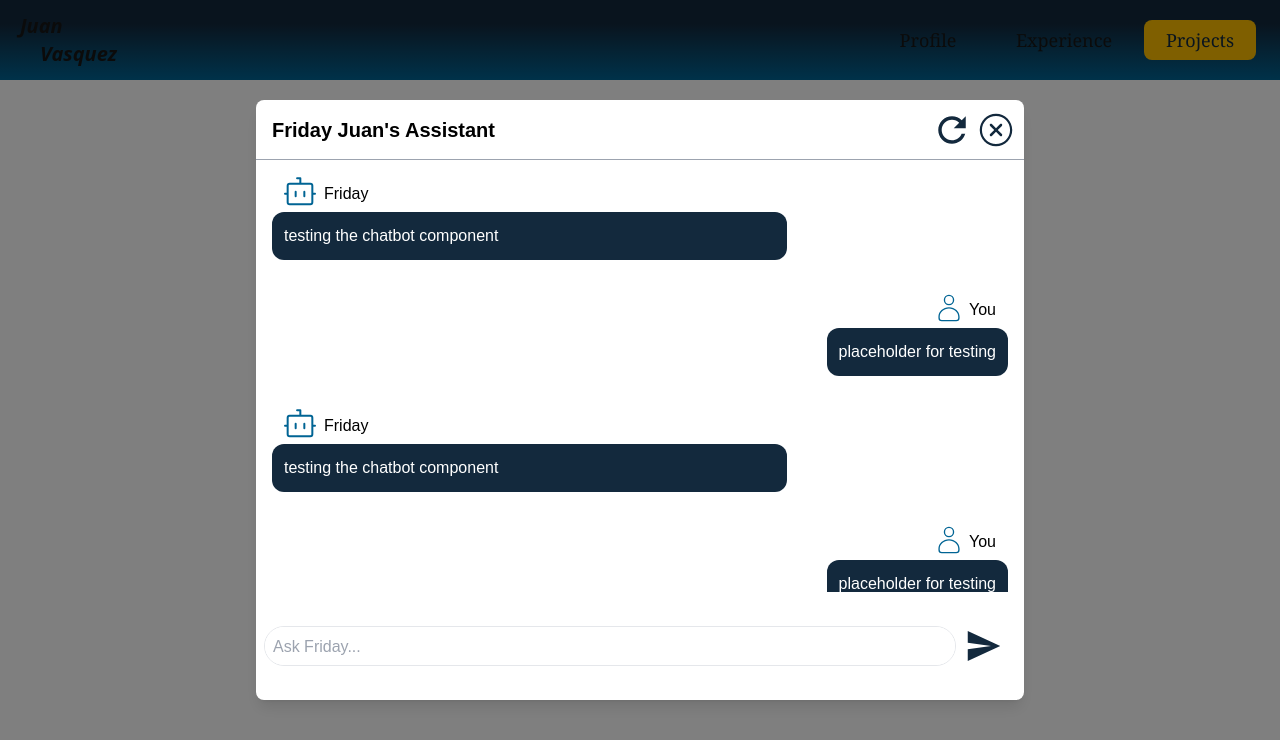
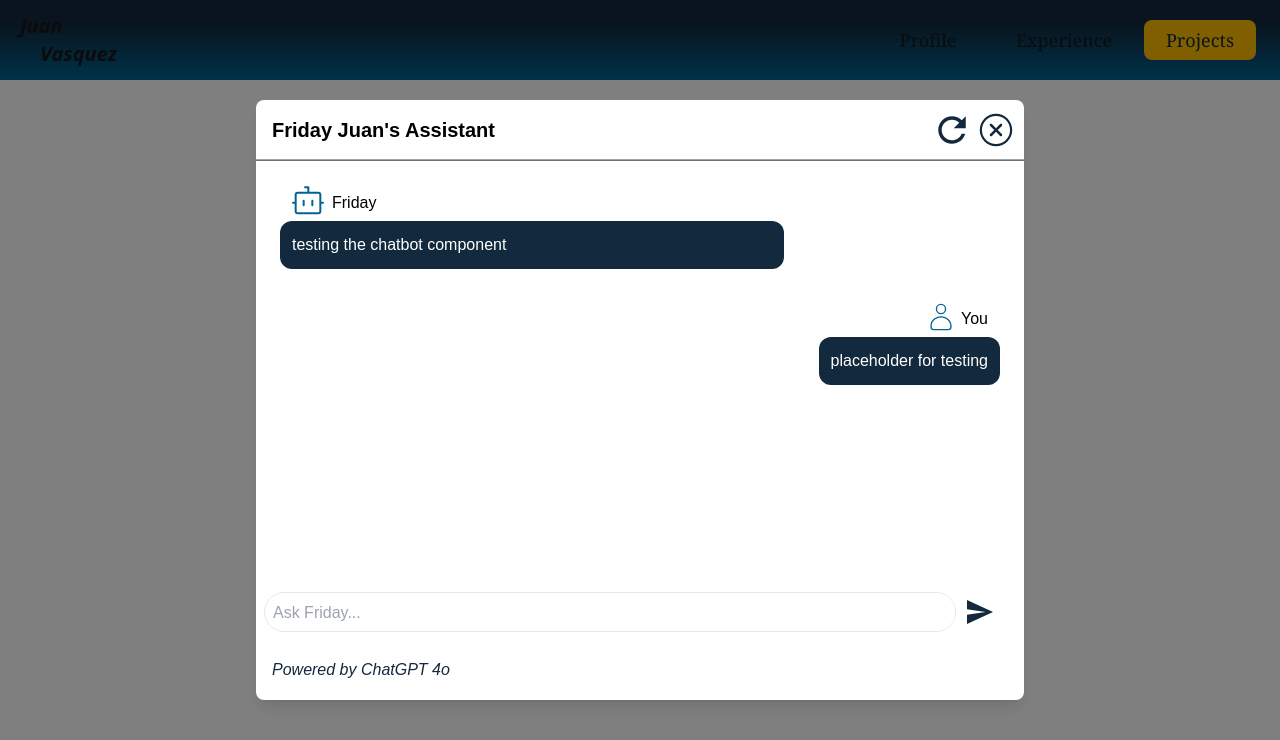
Before and after one commit to JGVR/PortfolioUI, a Next.js app in the folder portfolio-hub/: page /projects in a window 1280 px wide. Shown: the top 740 px of the page. Built offline with nearby package versions, Linux system fonts and the light colour scheme.

Commit message:
moved textarea and its logic to the Chatbot component

```diff
--- a/portfolio-hub/components/ChatBotModal.tsx
+++ b/portfolio-hub/components/ChatBotModal.tsx
@@ -1,9 +1,7 @@
-import { Fragment, useEffect, useState, useRef } from "react";
+import React, { useState, useRef, useEffect } from "react";
 import { IoIosCloseCircleOutline, IoMdRefresh } from "react-icons/io";
-import { IoMdSend } from "react-icons/io";
-import Answer from "@/models/answer";
+
 import Question from "@/models/question";
-import ChatEvent from "@/models/chat-event";
 
 interface ModalStruct{
     children: React.ReactNode
@@ -12,22 +10,10 @@ interface ModalStruct{
 export default function ChatBotModal({children}: ModalStruct){
     const [isModalOpen, setModalOpen] = useState(true);
 
+
     const onClose = () => {
         setModalOpen(!isModalOpen);
     };
-
-    const textareaRef = useRef<HTMLTextAreaElement | null>(null);
-
-    const adjustHeight = () => {
-        const textarea = textareaRef.current;
-        if (textarea) {
-          // Reset height to allow shrink on delete
-          textarea.style.height = "40px";
-
-          // Adjust height to scroll height, up to max height
-          textarea.style.height = `${Math.min(textarea.scrollHeight, 100)}px`;
-        }
-    }
 
     if(!isModalOpen){
         return null;
@@ -36,7 +22,7 @@ export default function ChatBotModal({children}: ModalStruct){
     return(
         <div className="fixed inset-0 flex items-center justify-center bg-black bg-opacity-50" onClick={onClose}>
             {/*MODAL    */}
-            <div className="bg-white rounded-lg shadow-lg w-full max-w-3xl h-3/4 max-h-[90vh] overflow-auto" onClick={(e) => (e.stopPropagation())}>
+            <div className="bg-white rounded-lg shadow-lg w-full max-w-3xl h-3/4 max-h-[90vh]" onClick={(e) => (e.stopPropagation())}>
                 {/*Modal Header*/}
                 <div className="flex flex-row items-center border-b border-gray-400 w-full h-[10%] gap-1">
                     <h2 className="text-xl font-bold ml-4 text-black grow">Friday Juan's Assistant</h2>
@@ -45,18 +31,12 @@ export default function ChatBotModal({children}: ModalStruct){
                 </div>
 
                 {/*Modal Content*/}
-                <div className="relative w-full h-[72%] overflow-hidden overflow-y-scroll">
+                <div className="relative w-full h-[80%] border-t border-gray-500 overflow-hidden overflow-y-scroll">
                     {children}
                 </div>
                 {/*Modal Footer*/}
-                <div className="flex flex-row items-center justify-start w-full h-[18%] max-h-[18%] p-2">
-                    <textarea
-                        ref={textareaRef}
-                        className="h-10 max-h-[100px] w-[92%] border rounded-3xl p-2 text-black resize-none overflow-auto"
-                        placeholder="Ask Friday..."
-                        onInput={adjustHeight}
-                    />
-                    <IoMdSend className="h-10 w-10 text-prussian-blue ml-2"/>
+                <div className="flex flex-row items-center justify-start w-full h-[10%] max-h-[10%] p-4">
+                    <h3 className="text-prussian-blue italic">Powered by ChatGPT 4o</h3>
                 </div>
             </div>
         </div>
--- a/portfolio-hub/components/ChatMessage.tsx
+++ b/portfolio-hub/components/ChatMessage.tsx
@@ -25,26 +25,6 @@ export default function ChatMessage(){
                     </p>
                 </div>
             </div>
-            <div className="flex flex-col p-4">
-                <div className="flex flex-row items-center ml-3">
-                    <GoDependabot className="w-8 h-8 text-lapis-lazuli mb-1"/>
-                    <h3 className="text-black ml-2">Friday</h3>
-                </div>
-                <p className="text-white max-w-[70%] h-auto bg-prussian-blue rounded-xl p-3">
-                    testing the chatbot component
-                </p>
-            </div>
-            <div className="flex flex-col p-4">
-                <div className="flex flex-row items-center justify-end mr-3">
-                        <CiUser className="w-8 h-8 text-lapis-lazuli mb-1"/>
-                        <h3 className="text-black ml-1">You</h3>
-                </div>
-                <div className="flex flex-row items-center justify-end">
-                    <p className="text-white max-w-[70%] h-auto bg-prussian-blue rounded-xl p-3">
-                        placeholder for testing
-                    </p>
-                </div>
-            </div>
         </Fragment>
     )
 }
--- a/portfolio-hub/components/Chatbot.tsx
+++ b/portfolio-hub/components/Chatbot.tsx
@@ -4,14 +4,36 @@ import Answer from "@/models/answer";
 import Question from "@/models/question";
 import ChatEvent from "@/models/chat-event";
 import ChatMessage from "./ChatMessage";
+import { IoMdSend } from "react-icons/io";
 
 export default function Chatbot(){
     const [answers, setAnswers] = useState<Answer[]>([]);
     const [questions, setQuestions] = useState<Question>();
+    const [message, setMessage] = useState("");
+    let question: Question;
     const qa = {
         event: "qa",
         question: "Who is Juan?"
     };
+
+    const textareaRef = useRef<HTMLTextAreaElement | null>(null);
+
+    const adjustHeight = () => {
+        const textarea = textareaRef.current;
+        if (textarea) {
+          // Reset height to allow shrink on delete
+          textarea.style.height = "40px";
+
+          // Adjust height to scroll height, up to max height
+          textarea.style.height = `${Math.min(textarea.scrollHeight, 100)}px`;
+        }
+    }
+
+    const onChange = (e: React.ChangeEvent<HTMLTextAreaElement>) => {
+        adjustHeight();
+        setMessage(e.target.value);
+        console.log(message);
+    }
 
     //for testing at the moment:
     useEffect(() => {
@@ -48,10 +70,32 @@ export default function Chatbot(){
         }*/
     }, [])
 
+    useEffect(() => {
+        question = new Question(message);
+        console.log(question);
+    }, [message])
+
     return(
         <Fragment>
             <div className="relative flex flex-col w-full h-full">
-                <ChatMessage/>
+                {/* Scrollable Chat Content */}
+                <div className="flex-grow overflow-y-scroll p-2 mb-24">
+                    <ChatMessage />
+                </div>
+
+                {/* Fixed Textarea at Bottom */}
+                <div className="absolute bottom-0 left-0 w-full p-2 bg-white">
+                    <div className="flex items-center">
+                        <textarea
+                        ref={textareaRef}
+                        className="h-10 max-h-[100px] w-[92%] border rounded-3xl p-2 text-black resize-none overflow-auto"
+                        placeholder="Ask Friday..."
+                        onChange={onChange}
+                        value={message}
+                        />
+                        <IoMdSend className="h-8 w-8 text-prussian-blue ml-2 cursor-pointer hover:opacity-40" />
+                    </div>
+                </div>
             </div>
         </Fragment>
     )
```
